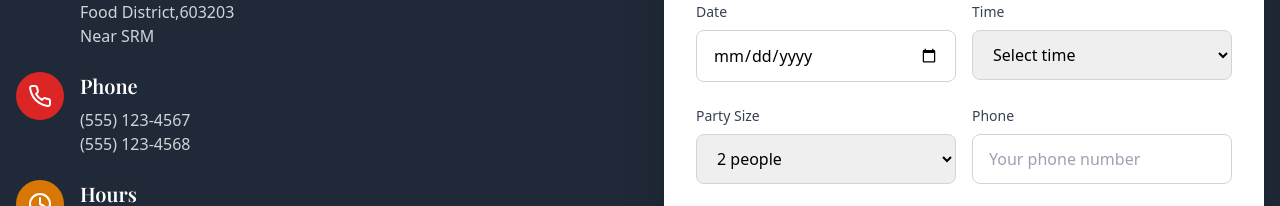
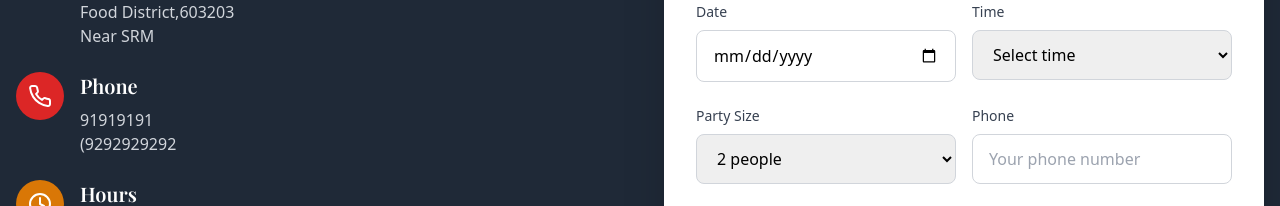
Before and after one commit to REXsk15/dragon_table, a React (Vite) app: page / in a window 1280 px wide. Shown: the part 3666-3872 px from the top of the page. Built offline with nearby package versions, Linux system fonts and the light colour scheme.

Commit message:
Updated Contact.tsx

```diff
--- a/src/components/Contact.tsx
+++ b/src/components/Contact.tsx
@@ -37,8 +37,8 @@ const Contact = () => {
                 <div>
                   <h3 className="font-display text-xl font-semibold text-white mb-2">Phone</h3>
                   <p className="text-gray-300">
-                    (555) 123-4567<br />
-                    (555) 123-4568
+                    91919191<br />
+                    (9292929292
                   </p>
                 </div>
               </div>
```
